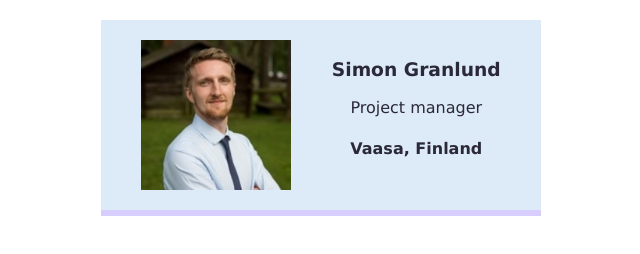
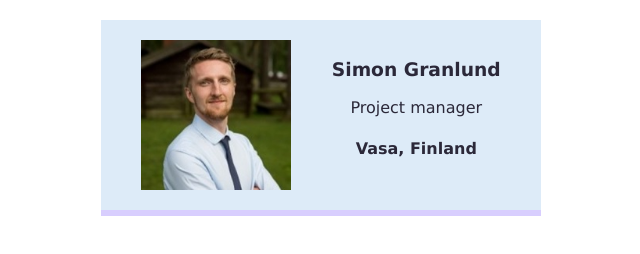
Before and after one commit to granbaer/business-card, a plain HTML site: page index.html in a window 1280 px wide. Shown: the full height of the page, 319-959 px from the left. Drawn offline with Linux system fonts and the light colour scheme.

Commit message:
Updated city

```diff
--- a/index.html
+++ b/index.html
@@ -8,7 +8,7 @@
             <div >
                 <h3>Simon Granlund</h3>
                 <p>Project manager</p>
-                <h4>Vaasa, Finland</h4>
+                <h4>Vasa, Finland</h4>
             </div>
         </div>
     </body>
```
